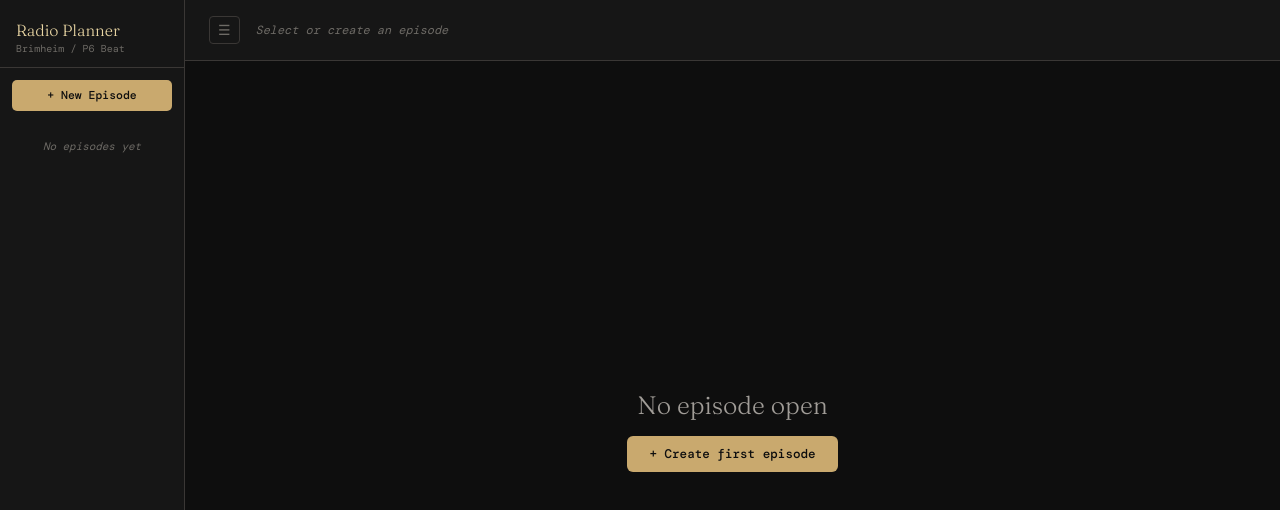
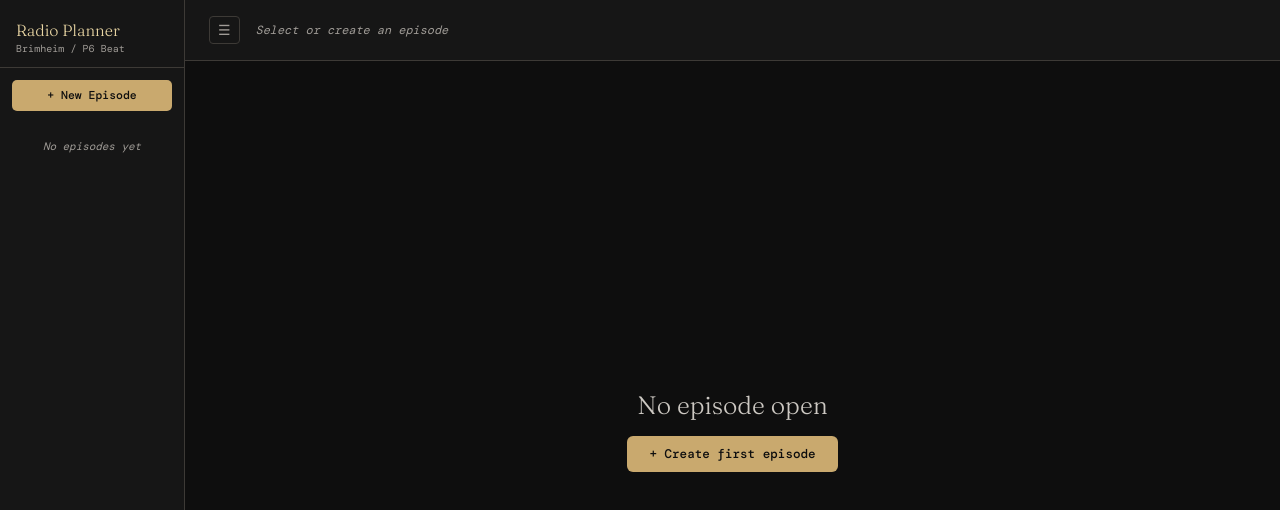
Before and after one commit to LorriBrimheim/brimheim-radio, a React (Create React App) app: page / in a window 1280 px wide. Shown: the top 510 px of the page. Built offline with nearby package versions, Linux system fonts and the light colour scheme; a web font is replaced by a local one.

Commit message:
Update index.css

```diff
--- a/src/index.css
+++ b/src/index.css
@@ -3,12 +3,12 @@
 :root {
   --bg: #0e0e0e;
   --surface: #161616;
-  --surface2: #1f1f1f;
-  --surface3: #2a2a2a;
-  --border: #3a3735;
+  --surface2: #202020;
+  --surface3: #2e2e2e;
+  --border: #3d3a36;
   --text: #f0ede6;
-  --text-dim: #a09c97;
-  --text-muted: #6e6b66;
+  --text-dim: #ccc8c2;
+  --text-muted: #a09c97;
   --accent: #e8d5a3;
   --accent2: #c9a96e;
   --green: #6db88a;
```
